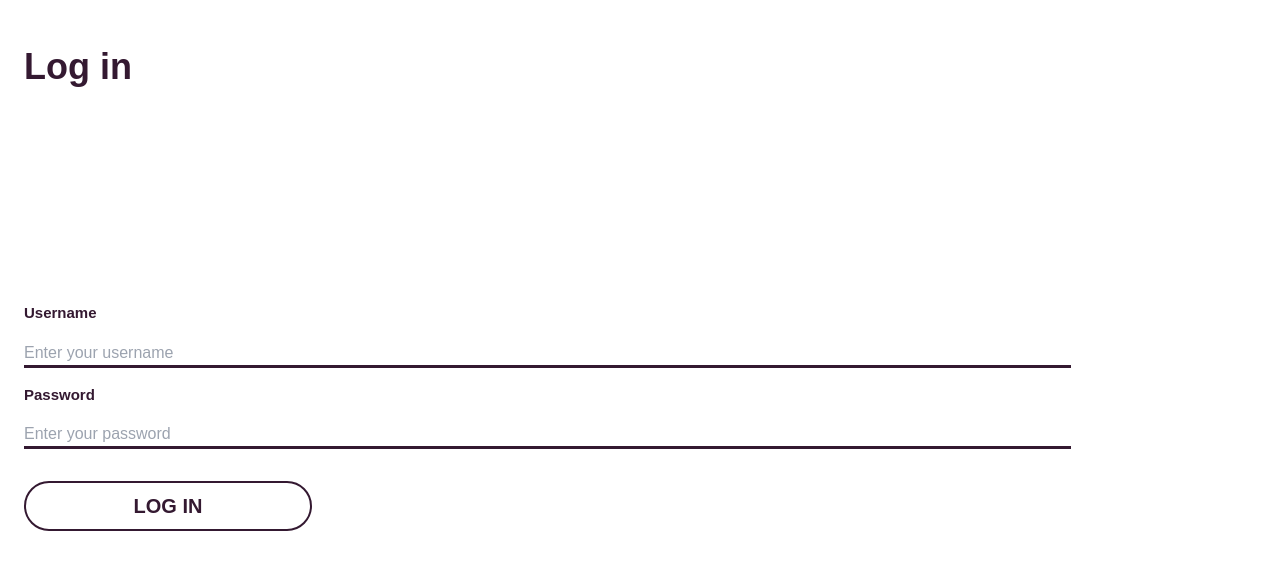
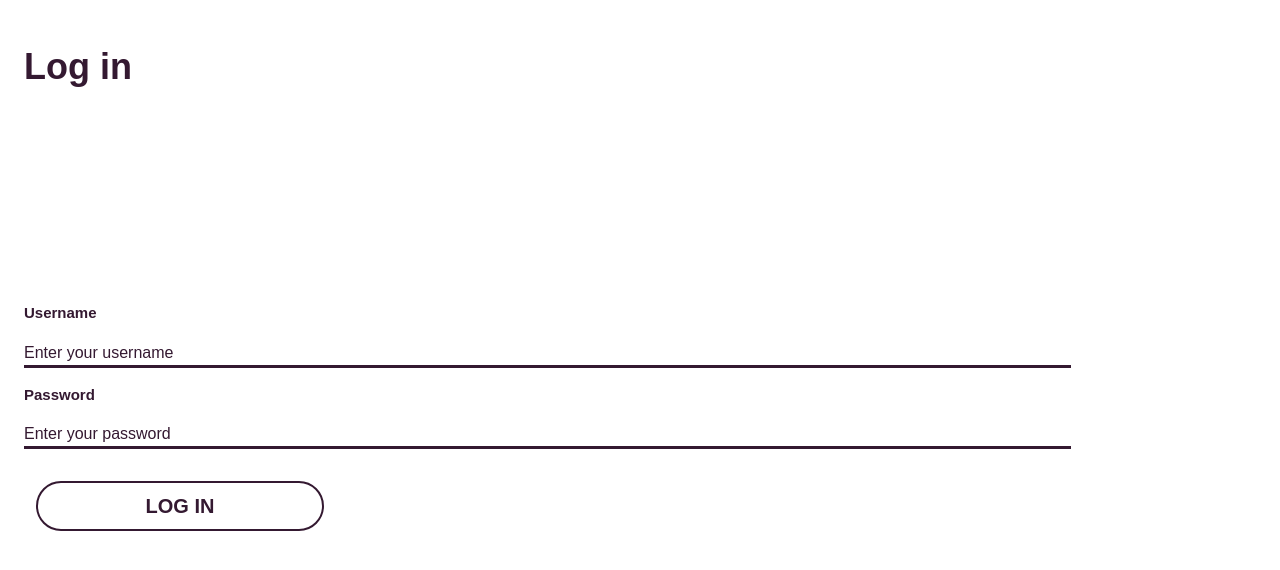
Before and after one commit to rts-cmk-wu07/iplaymusic-aaa, a React (Create React App) app: page / in a window 1280 px wide. Shown: the top 570 px of the page. Built offline with nearby package versions, Linux system fonts and the light colour scheme.

Commit message:
moved files, made more components..

```diff
--- a/src/components/login/Login.jsx
+++ b/src/components/login/Login.jsx
@@ -7,11 +7,11 @@ const Login = () => {
         <form className='mt-52 ml-6'>
             <div className='flex items-start flex-col justify-center'>
             <label className='font-bold pb-4 text-headlineSix text-secondary' htmlFor="username">Username</label>
-            <input className='focus:outline-none border-b-[3px] text-secondary w-5/6' type="text" name="username" placeholder='Enter your username' aria-label="input username"/>
+            <input className='focus:outline-none placeholder:text-secondary border-b-[3px] text-secondary w-5/6' type="text" name="username" placeholder='Enter your username' aria-label="input username"/>
 
             <label className='font-bold  text-secondary pb-4 pt-4 text-headlineSix' htmlFor="password">Password</label>
-            <input className=' focus:outline-none border-b-[3px] text-secondary w-5/6' type="password" placeholder='Enter your password' name="password" aria-label='input password' />
-            <button type="submit" className='border-2 text-secondary mt-8 text-headlineFive uppercase font-bold rounded-full w-72 pt-2 pb-2'>log in</button>
+            <input className=' focus:outline-none placeholder:text-secondary border-b-[3px] text-secondary w-5/6' type="password" placeholder='Enter your password' name="password" aria-label='input password' />
+            <button type="submit" className='border-2 text-secondary mt-8 ml-3 text-headlineFive uppercase font-bold rounded-full w-72 pt-2 pb-2'>log in</button>
             </div>
 
         </form>
--- /dev/null
+++ b/src/components/splash/Splash.jsx
@@ -0,0 +1,9 @@
+import React from 'react'
+
+function Splash() {
+  return (
+    <div>Splash screen</div>
+  )
+}
+
+export default Splash
--- /dev/null
+++ b/src/components/walkthrough/Walkthrough.jsx
@@ -0,0 +1,9 @@
+import React from 'react'
+
+function Walkthrough() {
+  return (
+    <div>walkthrough</div>
+  )
+}
+
+export default Waukthrough
```
Also changed, not shown: src/components/navbar/Navbar.jsx (renamed from src/components/login/navbar/Navbar.jsx).
